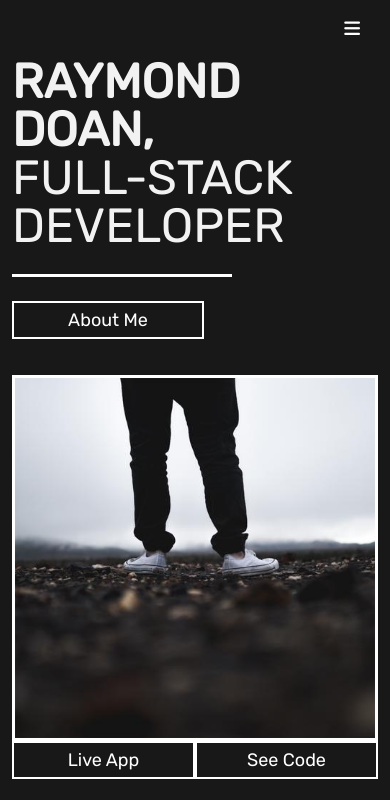
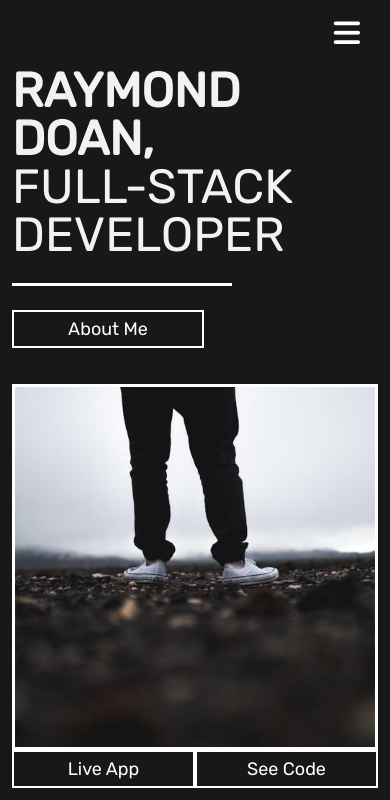
Before and after one commit to raymonddoan/personal-portfolio, a plain HTML site: page index.html in a window 390 px wide. Shown: the top 800 px of the page. Drawn offline with Linux system fonts and the light colour scheme.

Commit message:
Updated size of hamburger menu

```diff
--- a/styles/styles.scss
+++ b/styles/styles.scss
@@ -50,6 +50,10 @@ p {
 #menu-icon {
   border: none;
   margin: 0;
+
+  i {
+    font-size: 30px;
+  }
 }
 
 // Menu
@@ -217,8 +221,6 @@ p {
           text-decoration: none;
         }
       }
-
-      .projects__contents-container {}
 
       .projects__tools-container {
         margin: 1rem 0;
```
Also changed, not shown: styles/styles.css, 1 other file.
